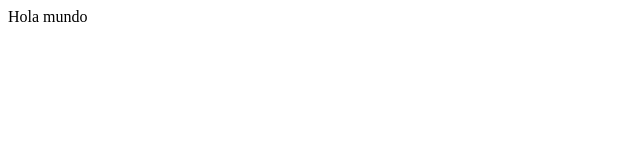
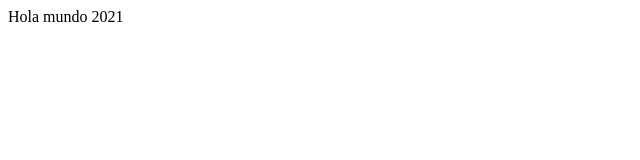
Before and after one commit to Franklingonz02/PROYECTO_D, a plain HTML site: page index.html in a window 1280 px wide. Shown: the full height of the page, 0-640 px from the left. Drawn offline with Linux system fonts and the light colour scheme.

Commit message:
Update index.html

```diff
--- a/index.html
+++ b/index.html
@@ -7,6 +7,6 @@
     <title>Document</title>
 </head>
 <body>
-    <h>Hola mundo</h>
+    <h>Hola mundo 2021</h>
 </body>
 </html>
```
